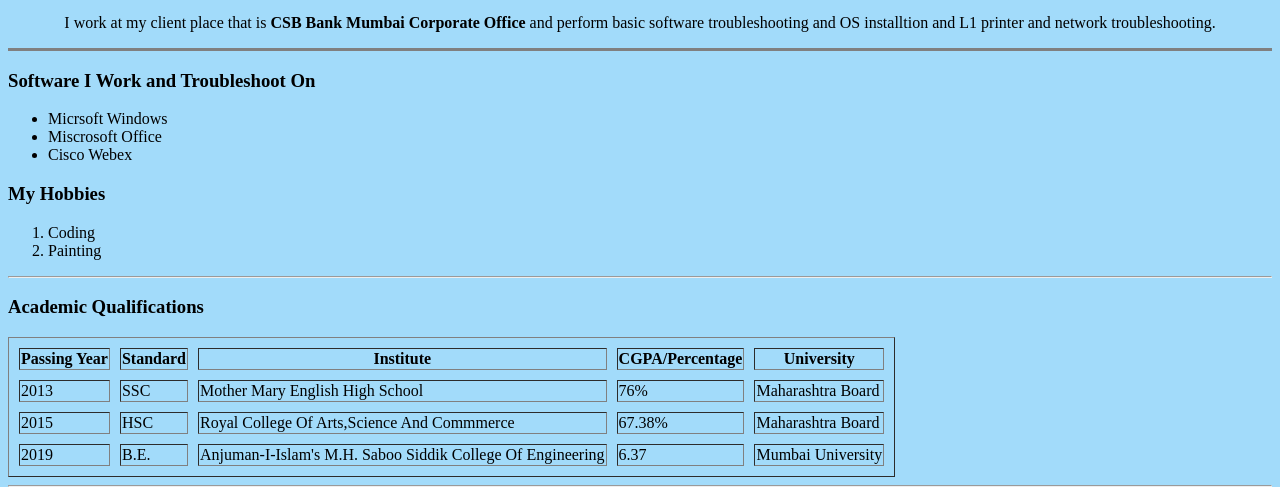
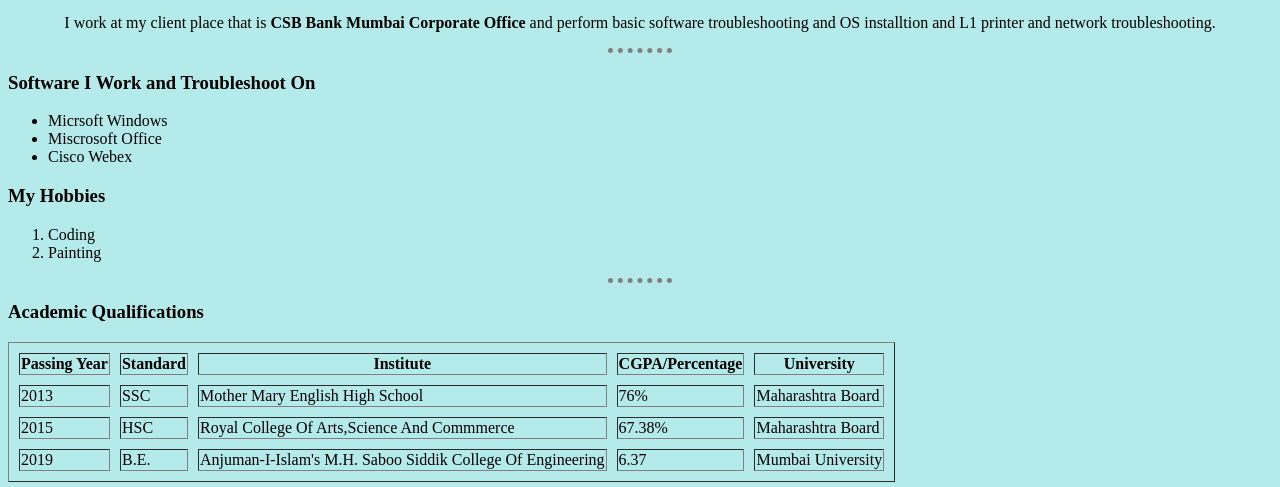
Before and after one commit to Tony-45/CV, a plain HTML site: page index.html in a window 1280 px wide. Shown: the part 312-799 px from the top of the page. Drawn offline with Linux system fonts and the light colour scheme.

Commit message:
Update index.html

```diff
--- a/index.html
+++ b/index.html
@@ -5,15 +5,30 @@
     <meta http-equiv="X-UA-Compatible" content="IE=edge">
     <meta name="viewport" content="width=device-width, initial-scale=1.0">
     <title>Abdeali's Personal Site</title>
+
+    <style>
+        body{
+            background-color: #B5EAEA;
+        }
+
+        hr{
+            border-style: none;
+            border-top-style: dotted;
+            border-color: grey;
+            border-width: 5px;
+            width: 5%;
+        }
+    </style>
+
 </head>
-<body style="background-color: #A2DBFA;" >
+<body>
     <center>
         <img src="image2.png.png" alt="My profile picture">
         <h1>Abdeali Ratlamwala</h1>
             <p><em>Associate Engineer- Technical Support at <strong><a target="_blank" href="https://www.inspirisys.com/">Inspirisys Solution's Limited</a></strong>.</em></p>
             <p>I work at my client place that is <strong>CSB Bank Mumbai Corporate Office</strong> and perform basic software troubleshooting and OS installtion and L1 printer and network troubleshooting.</p>
     </center>
-    <hr size="3" noshade>
+    <hr>
     <h3>Software I Work and Troubleshoot On</h3>
     <ul>
         <li>Micrsoft Windows</li>
```
